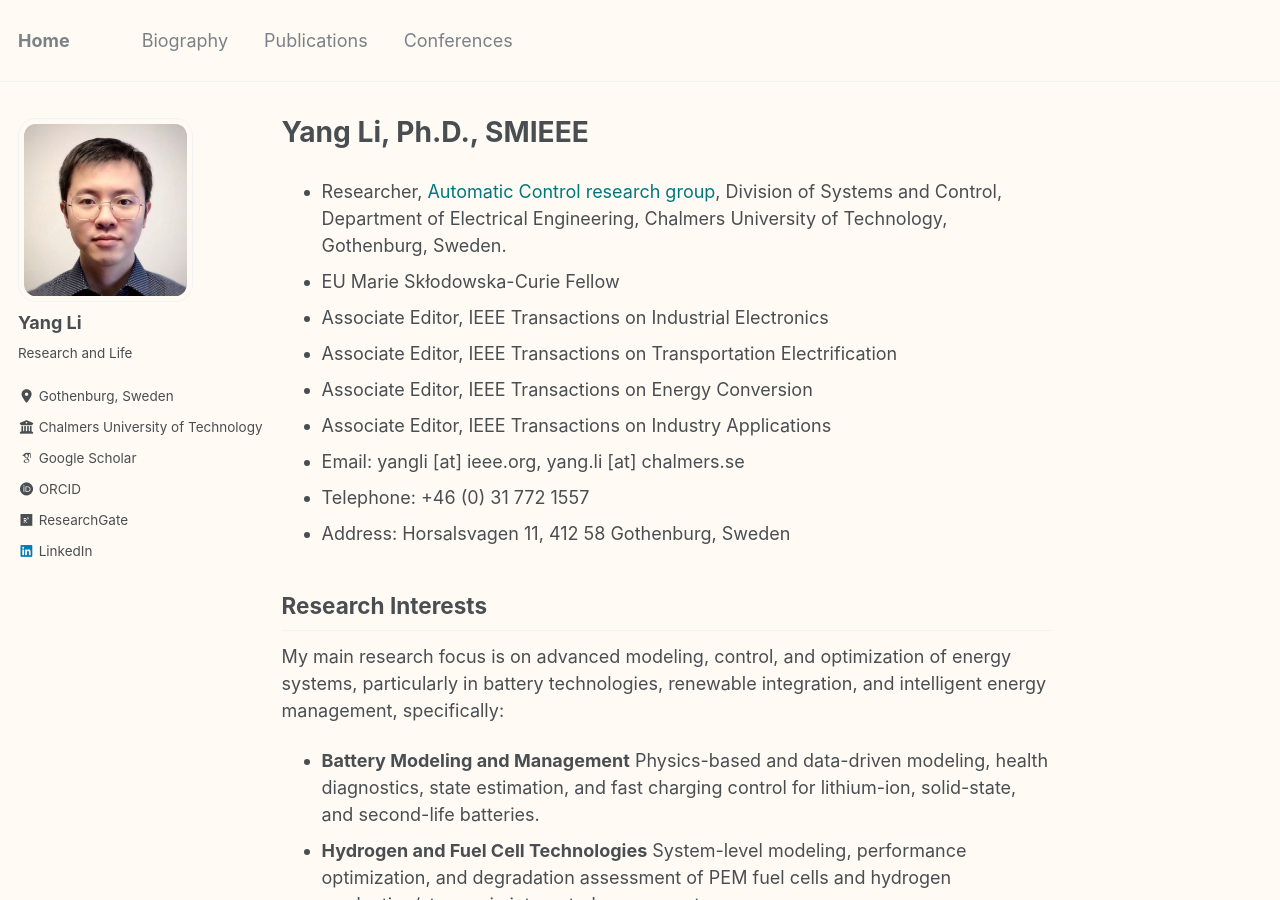
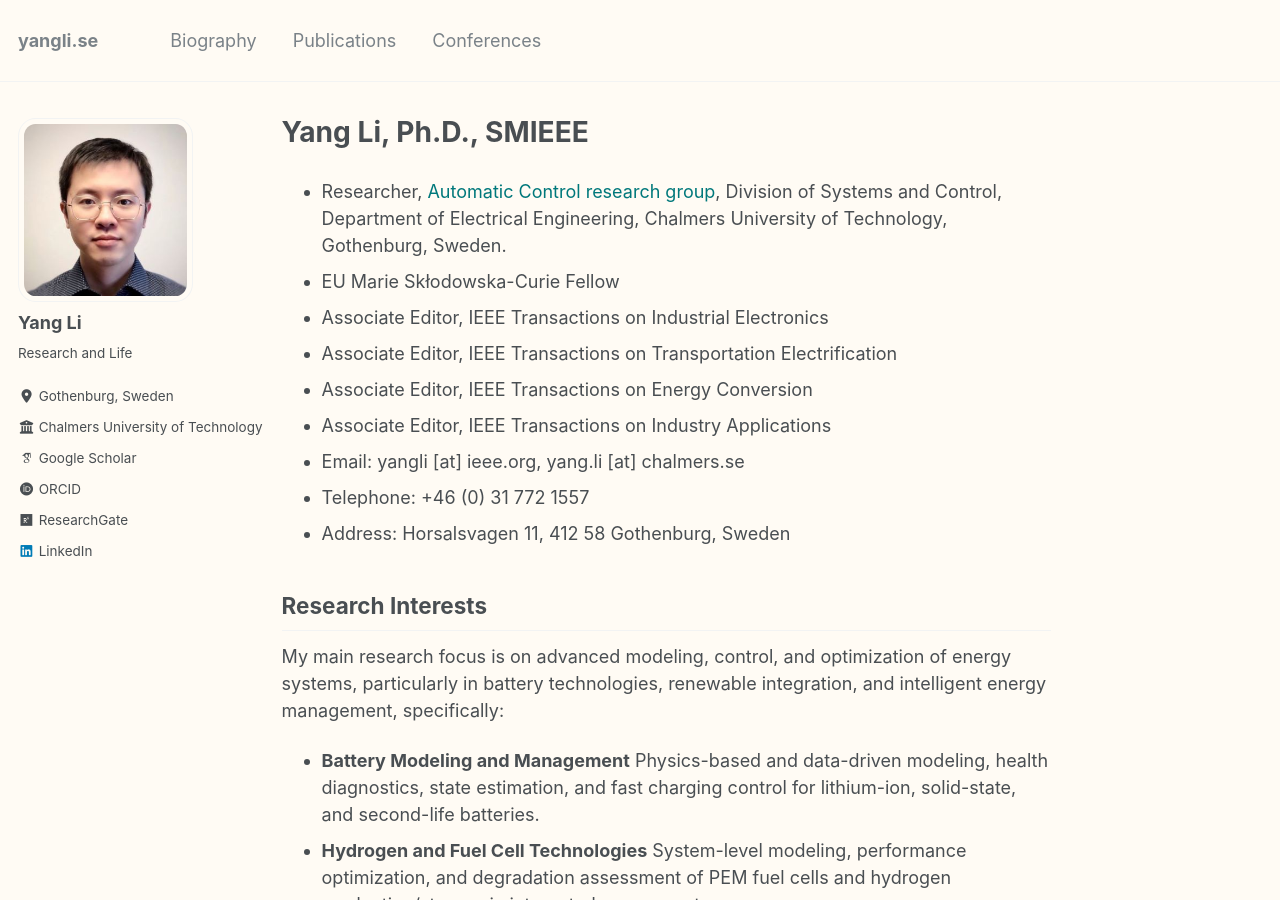
Before and after one commit to dannyli/dannyli.github.io, a Jekyll site: the page built from _pages/about.md, in a window 1280 px wide and 900 px high. Built offline with Jekyll 4.4.1, drawn with Linux system fonts in a browser that asks for light colours; some web fonts are replaced.

Commit message:
Update _config.yml

```diff
--- a/_config.yml
+++ b/_config.yml
@@ -7,7 +7,7 @@
 
 # Site Settings
 locale                   : "en-US"
-title                    : "Home"
+title                    : "yangli.se"
 title_separator          : "-"
 name                     : &name "Home"
 description              : &description "Chalmers University of technology"
```
